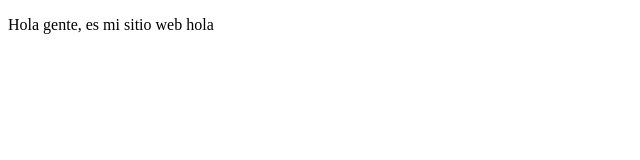
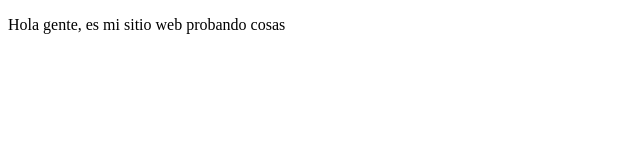
Before and after one commit to Omega7Luh/proyectoDemoCursoPrework, a plain HTML site: page index.html in a window 1280 px wide. Shown: the full height of the page, 0-640 px from the left. Drawn offline with Linux system fonts and the light colour scheme.

Commit message:
otro cambio

```diff
--- a/index.html
+++ b/index.html
@@ -8,7 +8,7 @@
 </head>
 <body>
     <p>
-        Hola gente, es mi sitio web hola
+        Hola gente, es mi sitio web probando cosas
     </p>
 </body>
 </html>
```
